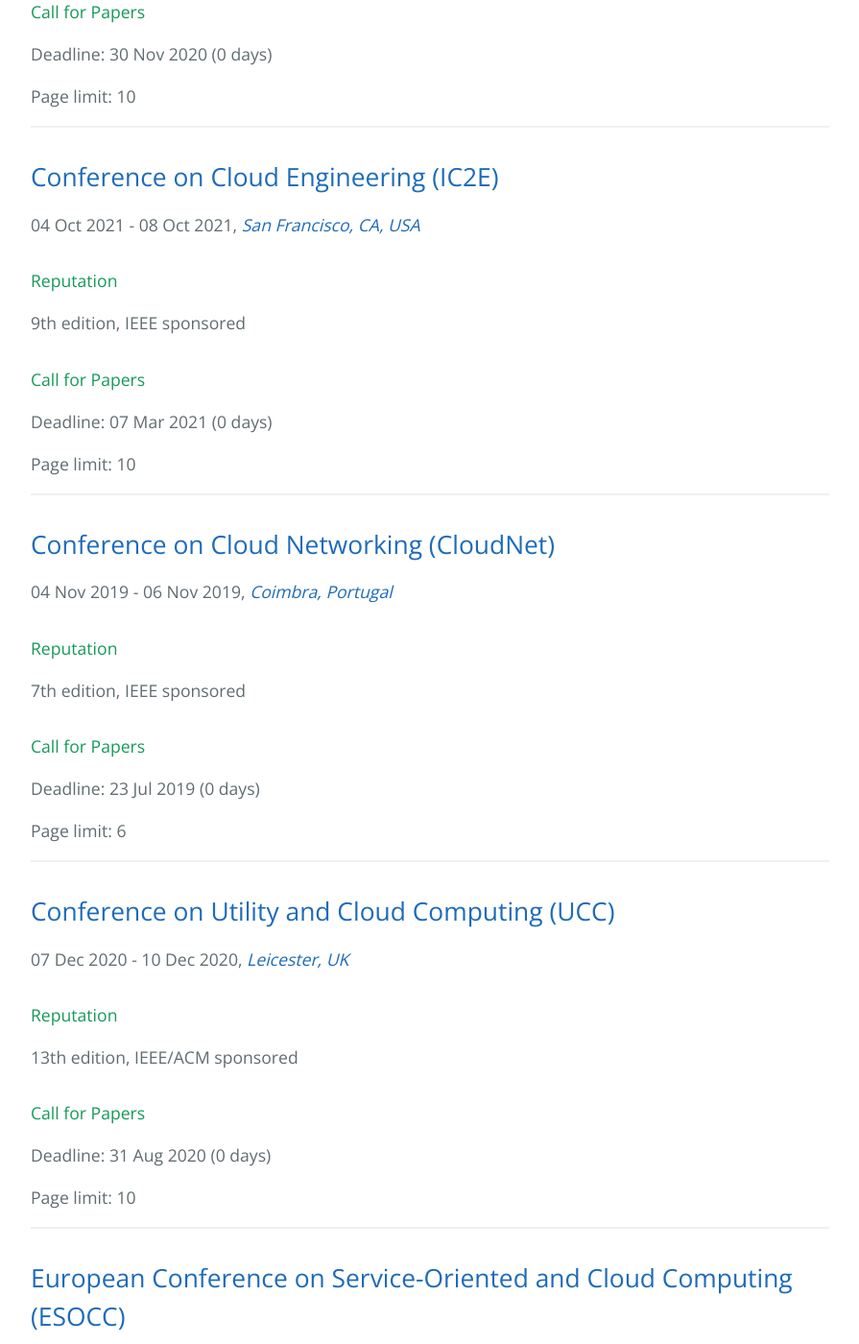
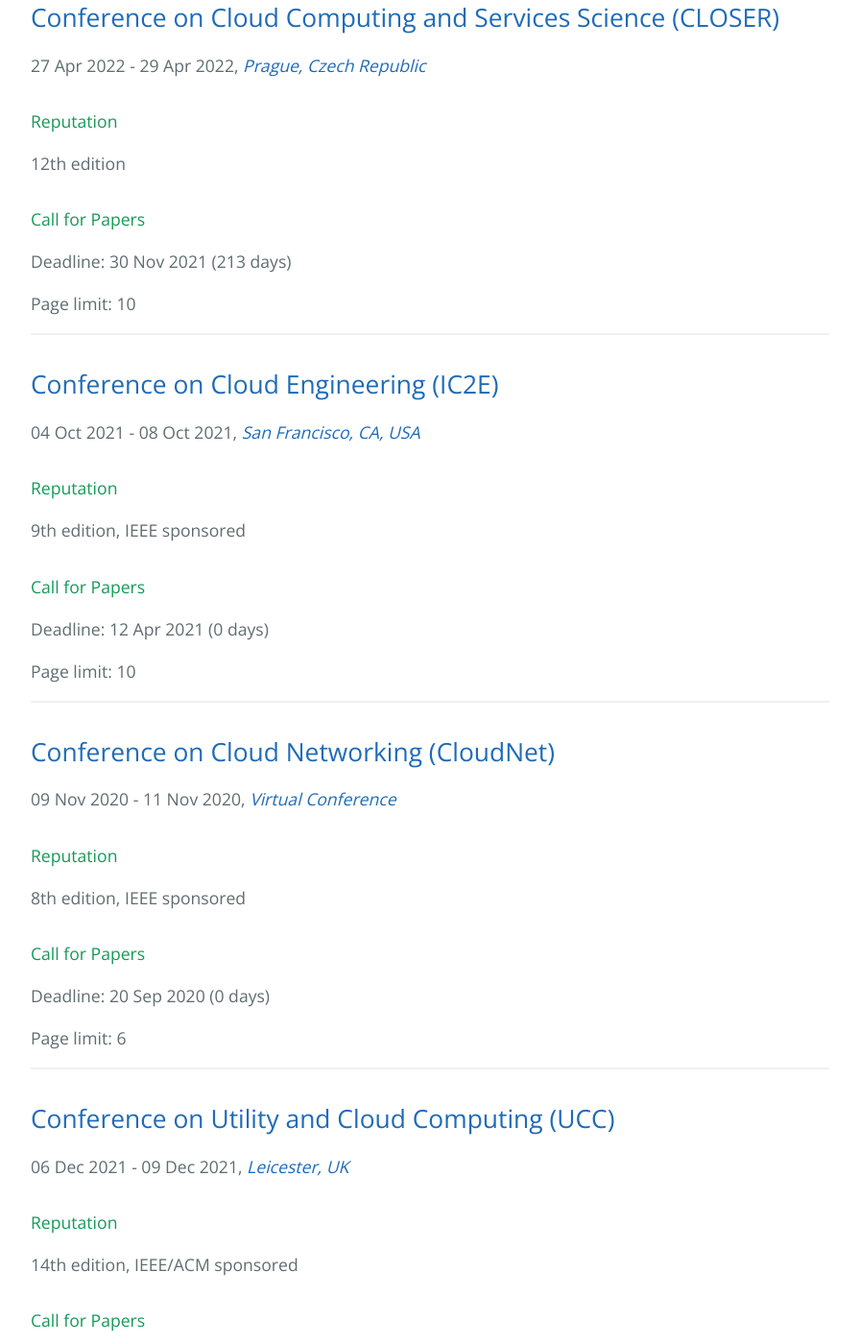
Before and after one commit to stefan-kolb/cloud-conferences, a Jekyll site: the page built from index.html, in a window 1280 px wide and 1400 px high, scrolled down 2074 px. Shown: the whole window at 96% size, without its empty margins (192-1087 px from the left). Built offline with Jekyll 4.4.1, drawn with Linux system fonts in a browser that asks for light colours; nearby versions of some CDN libraries; some of the changed text lies outside the part shown.

Commit message:
updated conferences

```diff
--- a/_data/conferences.yml
+++ b/_data/conferences.yml
@@ -18,21 +18,21 @@
 - name: Conference on Cloud Computing and Services Science
   abbrv: CLOSER
   url: http://closer.scitevents.org/
-  edition: 11
-  deadline: "2020-11-30"
-  date_from: "2021-04-28"
-  date_to: "2021-04-30"
+  edition: 12
+  deadline: "2021-11-30"
+  date_from: "2022-04-27"
+  date_to: "2022-04-29"
   location: "Prague, Czech Republic"
   acceptance: [14, 17, 18, 19, 11]
   page_limit: 10
 
 - name: International Conference on Service-Oriented Computing
   abbrv: ICSOC
-  url: https://icsoc2020.connect.rs/
-  edition: 18
-  deadline: "2020-05-31"
-  date_from: "2020-11-09"
-  date_to: "2020-11-12"
+  url: http://www.icsoc.org/
+  edition: 19
+  deadline: "2021-08-31"
+  date_from: "2021-11-22"
+  date_to: "2021-11-25"
   location: "Dubai, UAE"
   acceptance: []
   page_limit: 15
@@ -42,7 +42,7 @@
   abbrv: ECSA
   url: https://conf.researchr.org/home/ecsa-2021
   edition: 15
-  deadline: "2021-05-03"
+  deadline: "2021-05-13"
   date_from: "2021-09-13"
   date_to: "2021-09-17"
   location: "Växjö, Sweden"
@@ -100,7 +100,7 @@
   url: https://conferences.computer.org/IC2E/2021/
   edition: 9
   organization: IEEE
-  deadline: "2021-03-07"
+  deadline: "2021-04-12"
   date_from: "2021-10-04"
   date_to: "2021-10-08"
   location: "San Francisco, CA, USA"
@@ -108,11 +108,11 @@
 
 - name: Symposium on Cloud Computing
   abbrv: SoCC
-  url: http://acmsocc.github.io/2019/
-  edition: 8
-  deadline: "2019-06-03"
-  date_from: "2019-11-20"
-  date_to: "2019-11-23"
+  url: http://acmsocc.org/2021/
+  edition: 11
+  deadline: "2021-05-21"
+  date_from: "2021-11-01"
+  date_to: "2021-11-03"
   organization: ACM
   acceptance:
     - 2015: 22
@@ -125,13 +125,13 @@
 
 - name: Conference on Utility and Cloud Computing
   abbrv: UCC
-  edition: 13
-  url: https://www.cs.le.ac.uk/events/UCC2020/
-  deadline: "2020-08-31"
-  date_from: "2020-12-7"
-  date_to: "2020-12-10"
+  edition: 14
+  url: https://www.cs.le.ac.uk/events/UCC2021/
+  deadline: "2021-08-15"
+  date_from: "2021-12-06"
+  date_to: "2021-12-09"
   organization: IEEE/ACM
-  location: Leicester, UK
+  location: "Leicester, UK"
   page_limit: 10
   acceptance:
     - 2018: 20.5
@@ -145,18 +145,18 @@
 
 - name: Conference on Cloud Networking
   abbrv: CloudNet
-  url: http://cloudnet2019.ieee-cloudnet.org/
-  edition: 7
-  date_from: "2019-11-04"
-  date_to: "2019-11-06"
-  deadline: "2019-07-23"
+  url: https://cloudnet2020.ieee-cloudnet.org/
+  edition: 8
+  date_from: "2020-11-09"
+  date_to: "2020-11-11"
+  deadline: "2020-09-20"
   organization: IEEE
   acceptance:
     - 2015: 0
     - 2014: 0
     - 2013: 28
     - 2012: 40
-  location: Coimbra, Portugal
+  location: "Virtual Conference"
   page_limit: 6
 
 - name: European Conference on Service-Oriented and Cloud Computing
@@ -213,11 +213,11 @@
 
 - name: International Conference on Future Internet of Things and Cloud
   abbrv: FiCloud
-  url: http://www.ficloud.org/2020/
+  url: http://www.ficloud.org/2021
   edition: 8
-  deadline: "2020-03-12"
-  date_from: "2020-08-24"
-  date_to: "2020-08-26"
+  deadline: "2021-04-15"
+  date_from: "2021-08-23"
+  date_to: "2021-08-25"
   location: "Rome, Itlay"
   acceptance:
   page_limit: 8
```
